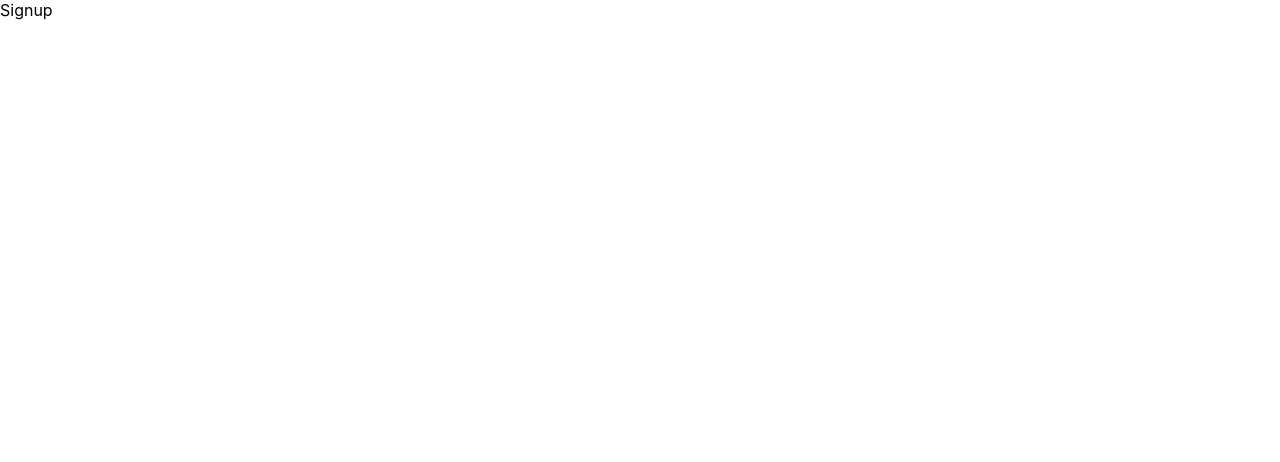
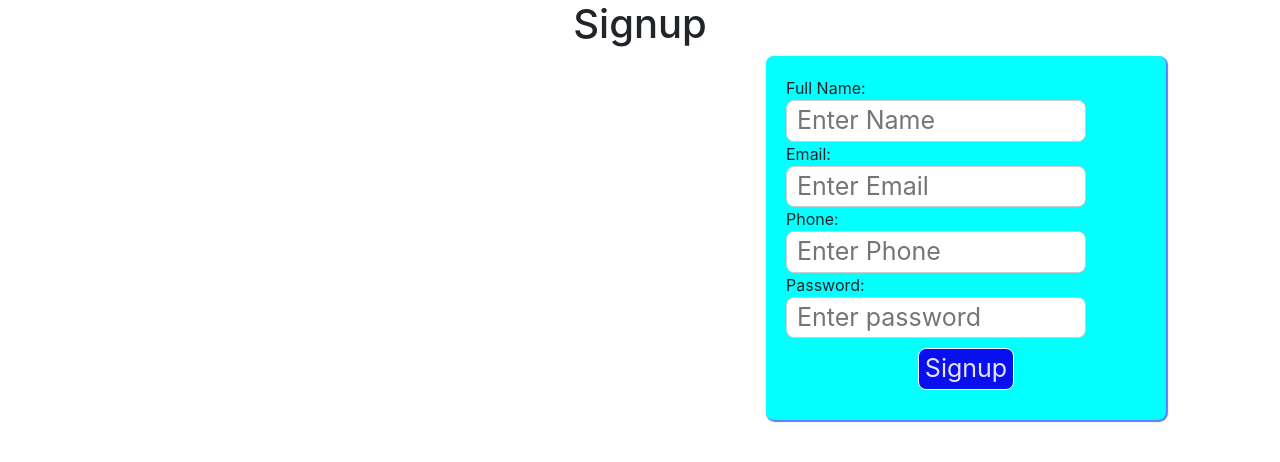
Before and after one commit to JagrutiMahajan04/Jyags-Restro, a React (Create React App) app in the folder client/: page /signup in a window 1280 px wide. Shown: the top 462 px of the page. Built offline with nearby package versions, Linux system fonts and the light colour scheme.

Commit message:
SignUp frontend done

```diff
--- a/client/public/index.html
+++ b/client/public/index.html
@@ -1,43 +1,30 @@
 <!DOCTYPE html>
 <html lang="en">
+
 <head>
   <meta charset="utf-8" />
   <link rel="icon" href="%PUBLIC_URL%/favicon.ico" />
   <meta name="viewport" content="width=device-width, initial-scale=1" />
   <meta name="theme-color" content="#000000" />
-    <meta
-      name="description"
-      content="Web site created using create-react-app"
-    />
+  <meta name="description" content="Web site created using create-react-app" />
   <link rel="apple-touch-icon" href="%PUBLIC_URL%/logo192.png" />
-    <!--
-      manifest.json provides metadata used when your web app is installed on a
-      user's mobile device or desktop. See https://developers.google.com/web/fundamentals/web-app-manifest/
-    -->
+
   <link rel="manifest" href="%PUBLIC_URL%/manifest.json" />
-    <!--
-      Notice the use of %PUBLIC_URL% in the tags above.
-      It will be replaced with the URL of the `public` folder during the build.
-      Only files inside the `public` folder can be referenced from the HTML.
 
-      Unlike "/favicon.ico" or "favicon.ico", "%PUBLIC_URL%/favicon.ico" will
-      work correctly both with client-side routing and a non-root public URL.
-      Learn how to configure a non-root public URL by running `npm run build`.
-    -->
-    <title>React App</title>
+  <title>Jyags Restro</title>
+  <link href="https://cdn.jsdelivr.net/npm/bootstrap@5.3.0-alpha1/dist/css/bootstrap.min.css" rel="stylesheet"
+    integrity="sha384-GLhlTQ8iRABdZLl6O3oVMWSktQOp6b7In1Zl3/Jr59b6EGGoI1aFkw7cmDA6j6gD" crossorigin="anonymous">
+
 </head>
+
 <body>
   <noscript>You need to enable JavaScript to run this app.</noscript>
   <div id="root"></div>
-    <!--
-      This HTML file is a template.
-      If you open it directly in the browser, you will see an empty page.
 
-      You can add webfonts, meta tags, or analytics to this file.
-      The build step will place the bundled scripts into the <body> tag.
+  <script src="https://cdn.jsdelivr.net/npm/bootstrap@5.3.0-alpha1/dist/js/bootstrap.bundle.min.js"
+    integrity="sha384-w76AqPfDkMBDXo30jS1Sgez6pr3x5MlQ1ZAGC+nuZB+EYdgRZgiwxhTBTkF7CXvN"
+    crossorigin="anonymous"></script>
 
-      To begin the development, run `npm start` or `yarn start`.
-      To create a production bundle, use `npm run build` or `yarn build`.
-    -->
 </body>
+
 </html>
--- a/client/src/views/Home/Home.js
+++ b/client/src/views/Home/Home.js
@@ -2,7 +2,9 @@ import React from "react";
 
 function Home(){
     return (
-        <div>Home</div>
+        <div>
+           <h1 className="text-center">Home</h1>
+        </div>
     )
 }
 
--- a/client/src/views/Login/Login.js
+++ b/client/src/views/Login/Login.js
@@ -2,7 +2,9 @@ import React from "react";
 
 function Login(){
     return (
-        <div>Login</div>
+        <div>
+            <h1 className="text-center">Login</h1>
+        </div>
     )
 }
 
--- /dev/null
+++ b/client/src/views/Signup/Signup.css
@@ -0,0 +1,31 @@
+.form-container{
+    background-color: rgb(4, 255, 255);
+    width: 400px;
+    padding: 20px;
+    margin: 0 auto;
+    border-radius: 8px;
+    box-shadow: 1px 1px 1px 1px rgb(95, 124, 251);
+
+}
+
+.user-input{
+    display: block;
+    width: 300px;
+    border-radius: 8px;
+    border: 1px solid #ccc;
+    font-size: 25px;
+    padding-left: 10px;
+}
+
+.signup-button{
+    font-size: 25px;
+    background-color: rgb(8, 16, 239);
+    color: rgb(228, 229, 251);
+    margin: 10px;
+    border-radius: 8px;
+    border: 1px solid rgb(254, 251, 251);
+    display: block;
+    margin-left: auto;
+    margin-right: auto;
+
+}
--- a/client/src/views/Signup/Signup.js
+++ b/client/src/views/Signup/Signup.js
@@ -1,8 +1,88 @@
-import React from "react";
+import React, {useState} from "react";
+import axios from 'axios'
+import "./Signup.css"
 
-function Signup(){
+function Signup() {
+    const [name,setName] = useState('')
+    const [email,setEmail] = useState('')
+    const [phone,setPhone] = useState('')
+    const [password,setPassword] = useState('')
+    const [role,setRole] = useState('user')
+
+   async function signupUser() {
+    const response = await axios.post('/signup', {
+        name:name,
+        email:email,
+        phone:phone,
+        password:password,
+        role:role
+    })
+    console.log(response.data)
+    if(response.data.success){
+        alert(response.data.message)
+        window.location.href = '/login'
+    }
+     else{
+        alert(response.data.message)
+        setName('')
+        setEmail('')
+        setPhone('')
+        setPassword('')
+     }
+
+   }
+
+
     return (
-        <div>Signup</div>
+        <div>
+            <h1 className="text-center">Signup</h1>
+            <div className="row">
+                <div className="col-md-6">
+
+                </div>
+
+                <div className="col-md-6">
+                    <div className="form-container">
+                        <form>
+                            <div >
+                            <label htmlFor="name"> Full Name:</label>
+                            <input type='text' id="name"placeholder="Enter Name"
+                             className='user-input'
+                             value={name} onChange={(e) => setName(e.target.value)}/>
+                            </div>
+
+                            <div >
+                            <label htmlFor="email"> Email:</label>
+                            <input type='email' id="email"placeholder="Enter Email"
+                             className='user-input'
+                             value={email} onChange={(e) => setEmail(e.target.value)}/>
+                            </div>
+
+                            <div >
+                            <label htmlFor="phone"> Phone:</label>
+                            <input type='text' id="phone"placeholder="Enter Phone"
+                             className='user-input'
+                             value={phone} onChange={(e) => setPhone(e.target.value)}/>
+                            </div>
+
+                            <div >
+                            <label htmlFor="password"> Password:</label>
+                            <input type='password' id="password"placeholder="Enter password"
+                             className='user-input'
+                             value={password} onChange={(e) => setPassword(e.target.value)}/>
+                            </div>
+
+                            <div>
+                                <button type="button" className="signup-button" onClick={signupUser}>Signup</button>
+                            </div>
+                        </form>
+
+                    </div>
+
+                </div>
+            </div>
+        </div>
+
     )
 }
 
```
Also changed, not shown: client/src/views/Signup/Signip.css (deleted). Lines whose indentation alone changed are shown as unchanged.
